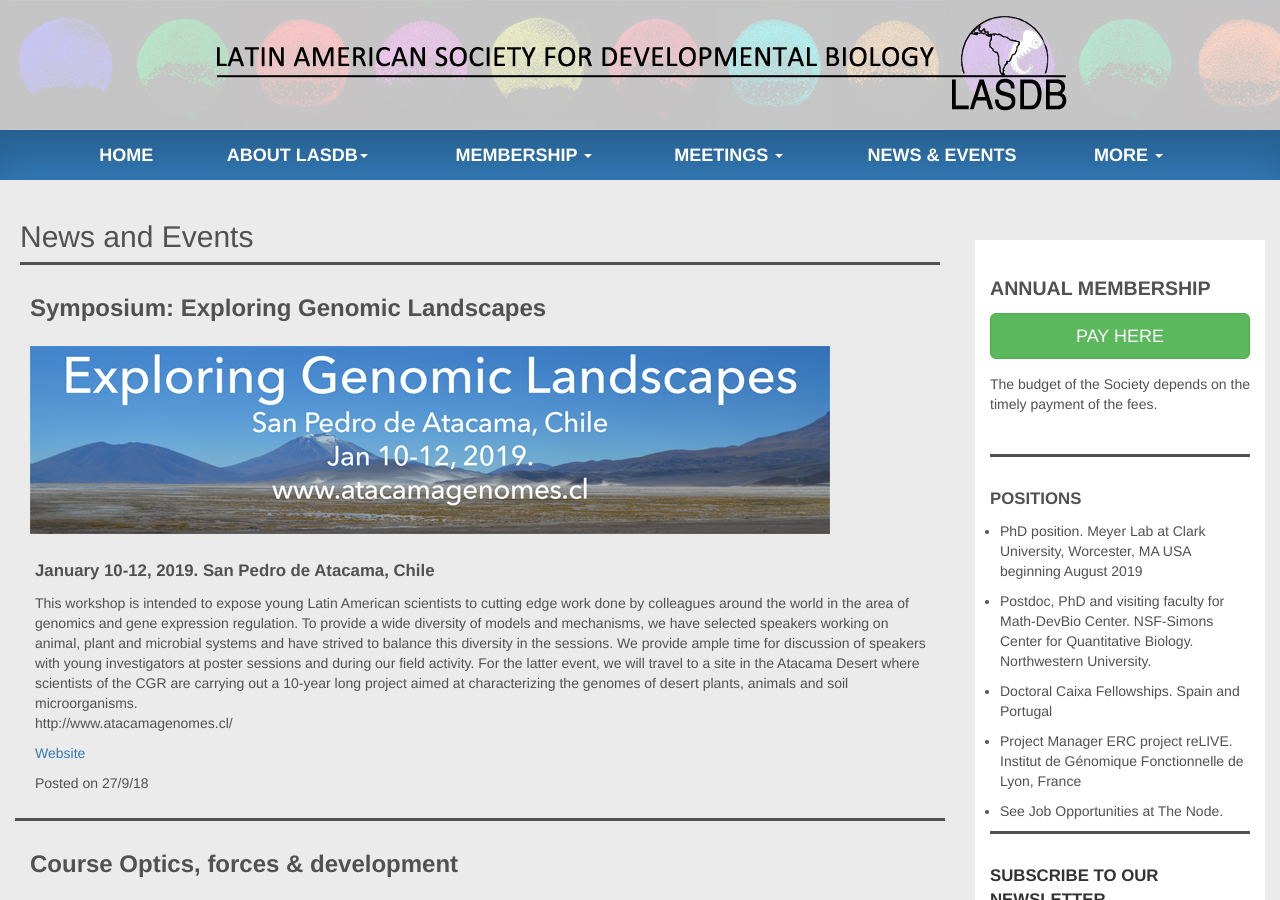
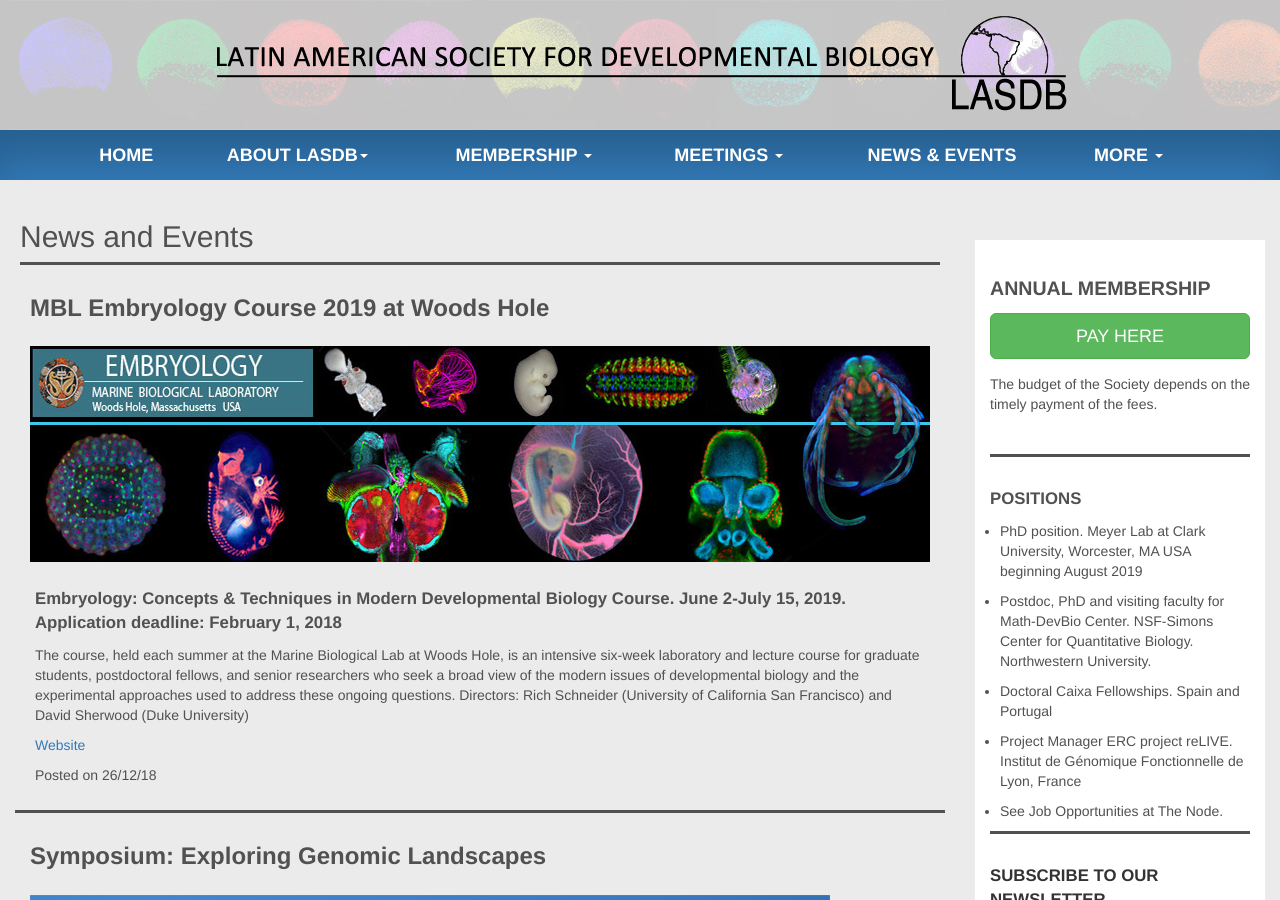
Before and after one commit to lasdb/lasdb.github.io, a Jekyll site: the page built from _posts/2000-01-01-news.markdown, in a window 1280 px wide and 900 px high. Built offline with Jekyll 4.4.1, drawn with Linux system fonts in a browser that asks for light colours; nearby versions of some CDN libraries.

Commit message:
Update 2000-01-01-news.markdown

```diff
--- a/_posts/2000-01-01-news.markdown
+++ b/_posts/2000-01-01-news.markdown
@@ -5,6 +5,14 @@
 categories: news
 permalink: pages/news.html
 news:
+
+  - title: 'MBL Embryology Course 2019 at Woods Hole'
+    date: '26/12/18'
+    subtitle: 'Embryology: Concepts & Techniques in Modern Developmental Biology Course. June 2-July 15, 2019. <br>Application deadline: February 1, 2018'
+    body: 'The course, held each summer at the Marine Biological Lab at Woods Hole, is an intensive six-week laboratory and lecture course for graduate students, postdoctoral fellows, and senior researchers who seek a broad view of the modern issues of developmental biology and the experimental approaches used to address these ongoing questions. Directors: Rich Schneider (University of California San Francisco) and David Sherwood (Duke University)'
+    imageSm: 'img/news/mbl-sm.jpg'
+    imageBg: '../img/news/mbl-bg.jpg'
+    URL: 'http://www.mbl.edu/education/courses/embryology/'
 
   - title: 'Symposium: Exploring Genomic Landscapes'
     date: '27/9/18'
```
